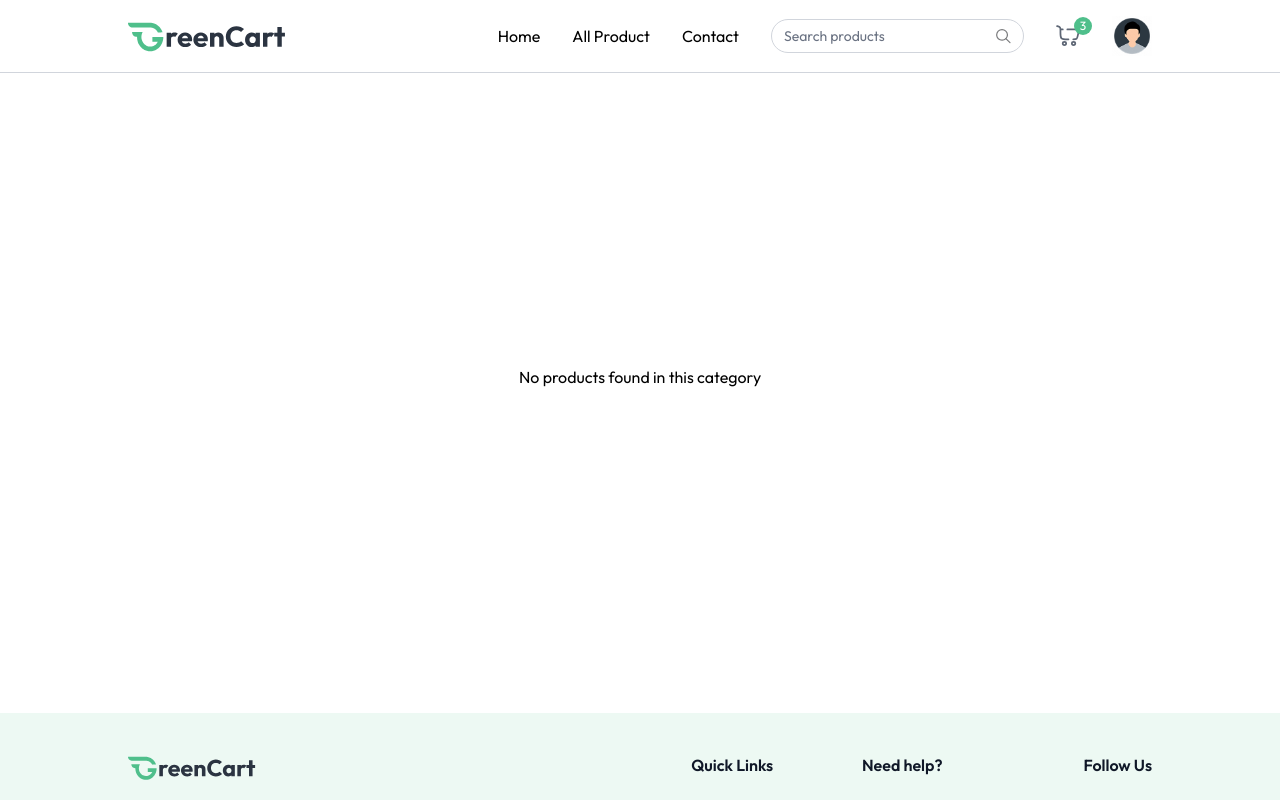
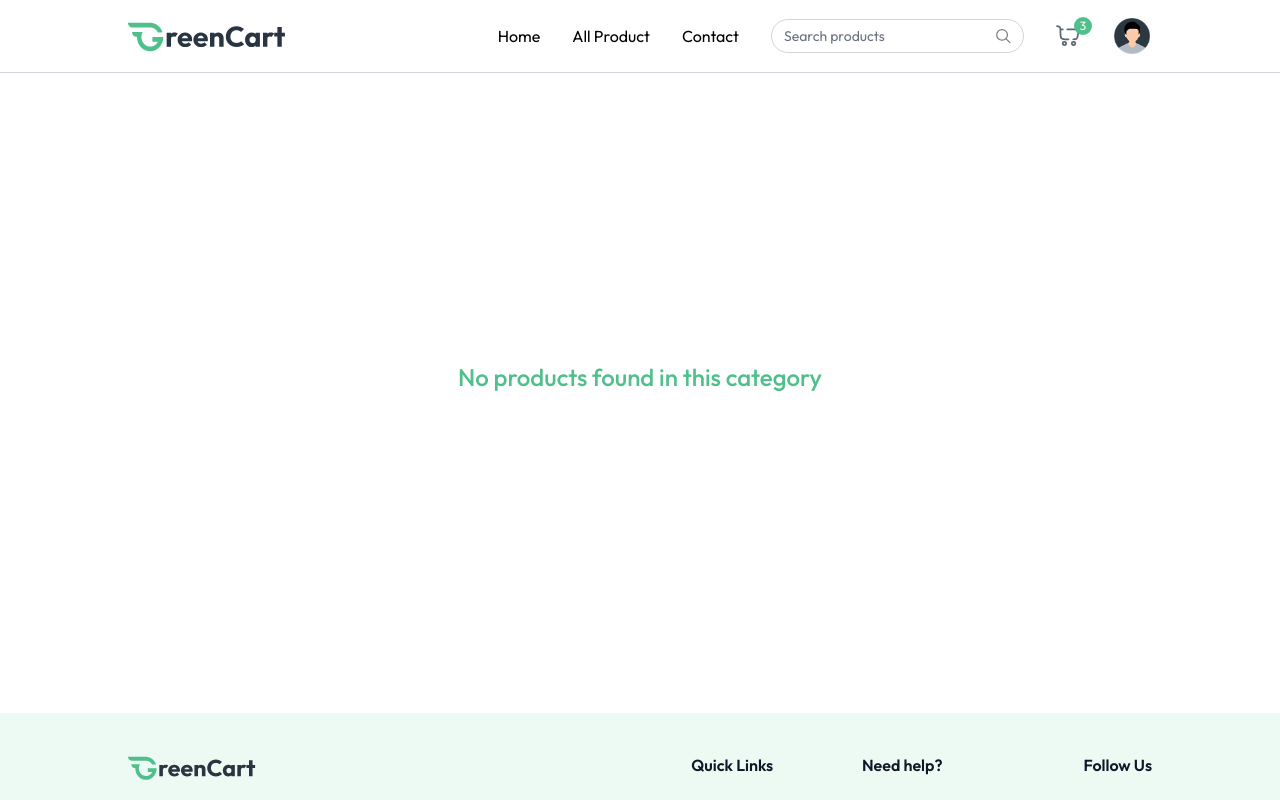
Before and after one commit to Zohirul-Islam/grocery-shope-with-reactjs-and-nodejs, a React app in the folder frontend/: page /products/1 in a window 1280 px wide. Shown: the top 800 px of the page. Built offline with nearby package versions, Linux system fonts and the light colour scheme; the HTML template or start-up script is replaced by a standard one.

Commit message:
fix some issue

```diff
--- a/frontend/src/pages/ProductCategory.jsx
+++ b/frontend/src/pages/ProductCategory.jsx
@@ -9,7 +9,8 @@ const ProductCategory = () => {
   const { category } = useParams();
   const searchCategory = categories.find(
     (item) => item.path.toLowerCase() === category
-  );
+    );
+
   const filteredProducts = products.filter(
     (product) => product.category.toLowerCase() === category
   );
@@ -31,7 +32,7 @@ const ProductCategory = () => {
         </div>
       ) : (
         <div className="flex items-center justify-center h-[60vh]">
-          <p>No products found in this category</p>
+          <p className="text-2xl font-medium text-primary">No products found in this category</p>
         </div>
       )}
     </div>
```
